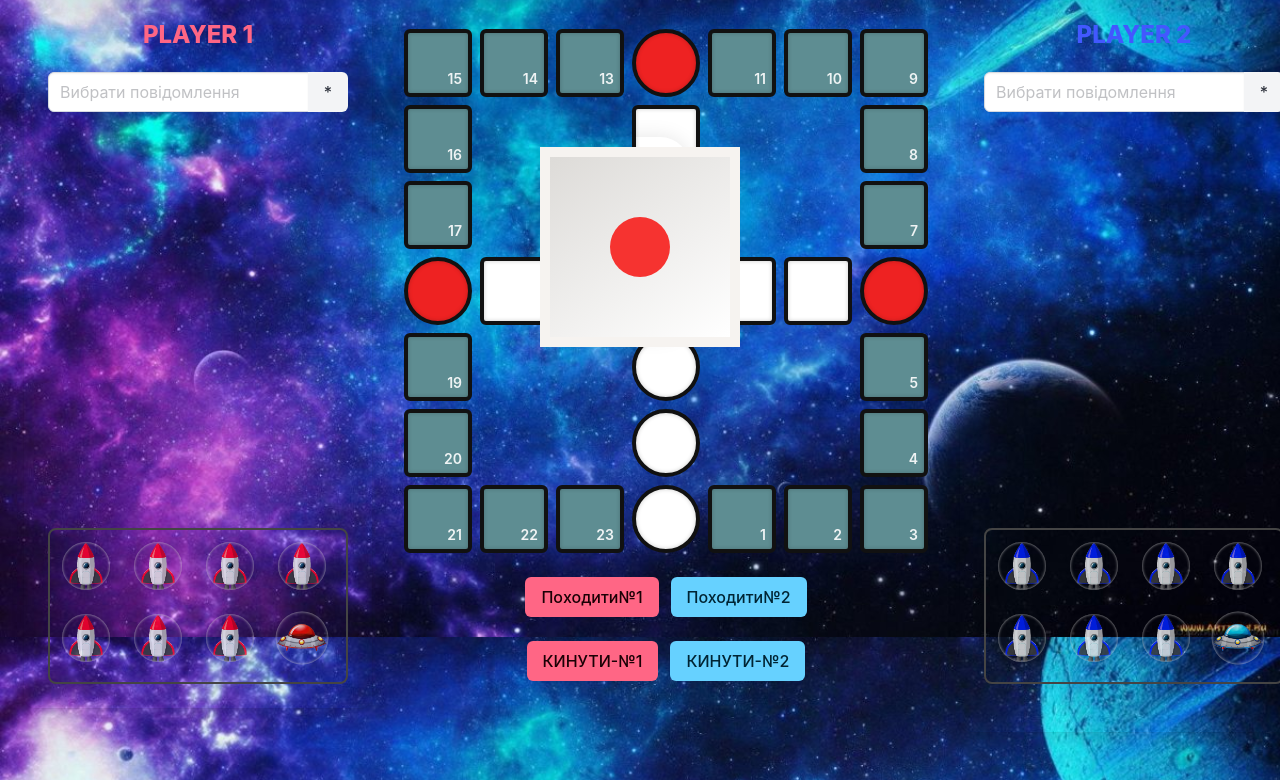
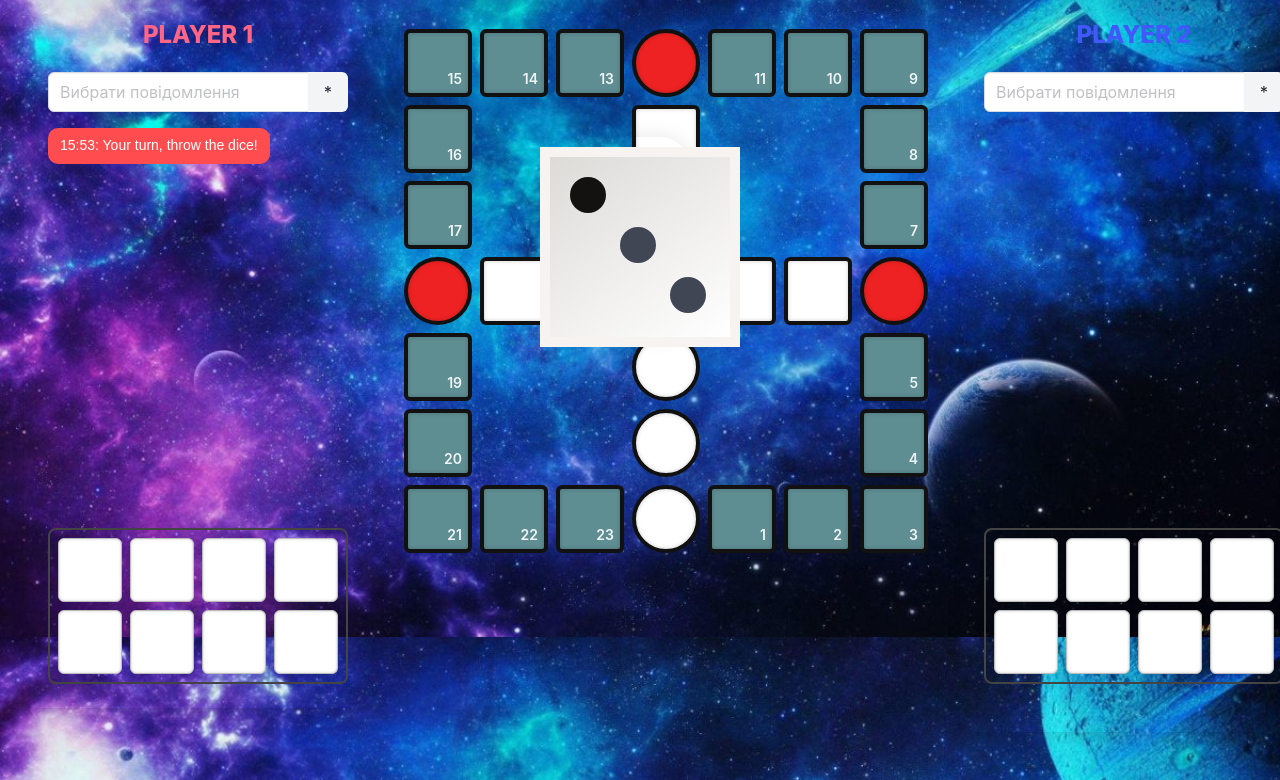
Before and after one commit to Aiiyuu/TerraAlpha, a website built with Vite: page index.html in a window 1280 px wide. Both pictures are taken after a click on the button "КИНУТИ-№1". Shown: the part 163-943 px from the top of the page. Built offline with nearby package versions, Linux system fonts and the light colour scheme.

Commit message:
now we have step buttons_

```diff
--- a/index.html
+++ b/index.html
@@ -11,7 +11,6 @@
     />
 
     <link rel="stylesheet" href="./src/styles/style.css" />
-        <link rel="stylesheet" href="./src/styles/components/buttonShip.css" />
 
   </head>
 
--- a/src/components/steps.ts
+++ b/src/components/steps.ts
@@ -1,4 +1,3 @@
-// === src/components/steps.ts ===
 type PlayerColor = 'red' | 'blue';
 
 let redBlock: HTMLElement | null = null;
@@ -13,9 +12,9 @@ export function createSteps() {
   redBlock = createStepBlock('red');
   blueBlock = createStepBlock('blue');
 
-  // червоний — зліва (перед кнопкою "Пoходити№1")
+  // червоний — ЗЛІВА від "Пoходити№1"
   redMoveBtn.parentElement?.insertBefore(redBlock, redMoveBtn);
-  // синій — справа (після кнопки "Походити№2")
+  // синій — ПРАВОРУЧ від "Походити№2"
   blueMoveBtn.parentElement?.insertBefore(blueBlock, blueMoveBtn.nextSibling);
 
   hideAllSteps();
@@ -26,24 +25,21 @@ export function hideAllSteps() {
   blueBlock?.classList.add('is-hidden');
 }
 
-export function showStepsFor(color: PlayerColor, value: number) {
+export function showStepsForValues(color: PlayerColor, values: number[]) {
   if (!redBlock || !blueBlock) return;
-  if (value < 1 || value > 6) return;
+
+  const allowed = new Set(values.filter(v => Number.isFinite(v) && v >= 1 && v <= 6));
 
   const target = color === 'red' ? redBlock : blueBlock;
   const other = color === 'red' ? blueBlock : redBlock;
 
-
   other.classList.add('is-hidden');
-
-
   target.classList.remove('is-hidden');
 
-
-  const all = target.querySelectorAll<HTMLButtonElement>('.step-btn');
-  all.forEach(btn => {
+  const allBtns = target.querySelectorAll<HTMLButtonElement>('.step-btn');
+  allBtns.forEach(btn => {
     const step = Number(btn.dataset.step);
-    if (step === value) {
+    if (allowed.has(step)) {
       btn.classList.remove('is-hidden');
       btn.disabled = false;
     } else {
@@ -62,11 +58,9 @@ function createStepBlock(color: PlayerColor) {
     const btn = document.createElement('button');
     btn.type = 'button';
     btn.textContent = String(i);
-    btn.dataset.step = String(i);                    // <= важливо!
+    btn.dataset.step = String(i);
     btn.className = `step-btn button is-${color === 'red' ? 'danger' : 'info'}`;
     btn.setAttribute('data-qa', `${color}-step-${i}`);
-
-
 
     block.appendChild(btn);
   }
--- a/src/main.ts
+++ b/src/main.ts
@@ -1,12 +1,104 @@
-import { throwDice, setupDice } from "./components/dice";
+import { throwDice, setupDice, HIDE_DICE_DELAY } from './components/dice';
+import { createPlayer, showPlayerContent, addMessage } from './components/player.ts';
+import type { Player } from './types/player.ts';
+
+import { createSteps, hideAllSteps, showStepsForValues } from './components/steps.ts';
 
 /* Wait until the initial HTML document is fully loaded and parsed,
 so we can safely select DOM elements and attach event listeners. */
-window.addEventListener("load", () => {
-  const diceBtns: Element[] = [...document.querySelectorAll(".dice-button")];
+window.addEventListener('load', () => {
+  const diceBtns: HTMLButtonElement[] = [
+    ...document.querySelectorAll<HTMLButtonElement>('.dice-button'),
+  ];
 
-  // Create Dice object when the page is loaded
   setupDice();
+  createSteps();
+  hideAllSteps();
 
-  diceBtns.forEach((btn) => btn.addEventListener("click", throwDice));
+  const [updatePlayer1, getPlayer1] = createPlayer('player1', 'player1');
+  const [updatePlayer2, getPlayer2] = createPlayer('player2', 'player2');
+
+  let player1: Player = getPlayer1();
+  let player2: Player = getPlayer2();
+
+  player1 = updatePlayer1({ itsTurn: true });
+  showPlayerContent(player1.id);
+  addMessage(player1.id, 'Your turn, throw the dice!');
+
+  const getColorById = (playerId: string): 'red' | 'blue' =>
+    playerId === 'player1' ? 'red' : 'blue';
+
+  const getPlayerByColor = (color: 'red' | 'blue'): Player =>
+    color === 'red' ? player1 : player2;
+
+  const uniqueSteps = (arr: number[]) =>
+    Array.from(
+      new Set(arr.filter((n) => Number.isFinite(n) && n >= 1 && n <= 6)),
+    );
+
+  function manageDice() {
+    const roller = player1.itsTurn ? player1 : player2;
+    const rollerColor: 'red' | 'blue' = getColorById(roller.id);
+
+    const randomNumber = Math.floor(Math.random() * 6) + 1;
+    const steps = randomNumber === 6 ? 5 : randomNumber;
+
+    showPlayerContent('none');
+    hideAllSteps();
+    throwDice(randomNumber);
+
+    const nextDiceHistory = [...roller.diceHistory, steps];
+    const nextDiceStreak = [...roller.diceStreak, steps];
+
+    if (roller.id === 'player1') {
+      player1 = updatePlayer1({
+        diceHistory: nextDiceHistory,
+        diceStreak: nextDiceStreak,
+      });
+    } else {
+      player2 = updatePlayer2({
+        diceHistory: nextDiceHistory,
+        diceStreak: nextDiceStreak,
+      });
+    }
+
+    setTimeout(() => {
+
+      const rollerNow = getPlayerByColor(rollerColor);
+
+      const allowed = uniqueSteps(rollerNow.diceStreak);
+      showStepsForValues(rollerColor, allowed);
+
+      const sum = rollerNow.diceStreak.slice().reverse().join(' + ');
+
+      if (randomNumber === 6) {
+
+        showPlayerContent(rollerNow.id);
+        addMessage(
+          rollerNow.id,
+          `You rolled a ${randomNumber}! You got ${sum} steps, and you got a bonus throw!`,
+        );
+        return;
+      }
+
+      addMessage(
+        rollerNow.id,
+        `You rolled a ${randomNumber}! Now you have ${sum} steps`,
+      );
+
+      if (player1.itsTurn) {
+        player1 = updatePlayer1({ itsTurn: false });
+        player2 = updatePlayer2({ itsTurn: true });
+      } else {
+        player1 = updatePlayer1({ itsTurn: true });
+        player2 = updatePlayer2({ itsTurn: false });
+      }
+
+      const activePlayer = player1.itsTurn ? player1 : player2;
+      showPlayerContent(activePlayer.id);
+      addMessage(activePlayer.id, 'Your turn, throw the dice!');
+    }, HIDE_DICE_DELAY);
+  }
+
+  diceBtns.forEach((btn) => btn.addEventListener('click', manageDice));
 });
--- a/src/styles/components/buttonShip.css
+++ /dev/null
@@ -1,53 +0,0 @@
-
-.hand-grid .cell-btn {
-  width: 48px;
-  height: 48px;
-  border: none;
-  border-radius: 50%;
-  background: none;
-  background-size: contain;
-  background-position: center;
-  background-repeat: no-repeat;
-  cursor: pointer;
-  margin: 4px;
-  transition: transform 0.15s ease, opacity 0.15s ease;
-  opacity: 0.85;
-}
-
-.hand-grid .cell-btn:hover,
-.hand-grid .cell-btn:focus {
-  transform: scale(1.1);
-  opacity: 1;
-  outline: none;
-}
-
-#player1 .hand-grid [data-qa$='cell-1'],
-#player1 .hand-grid [data-qa$='cell-2'],
-#player1 .hand-grid [data-qa$='cell-3'],
-#player1 .hand-grid [data-qa$='cell-4'],
-#player1 .hand-grid [data-qa$='cell-5'],
-#player1 .hand-grid [data-qa$='cell-6'],
-#player1 .hand-grid [data-qa$='cell-7'] {
-  background-image: url('/src/assets/images/ShipR.png'); /* червоний корабель */
-}
-
-#player1 .hand-grid [data-qa$='cell-8'] {
-  background-image: url('/src/assets/images/main_shipR.png'); /* головний червоний */
-  transform: scale(1.1);
-}
-
-/* === PLAYER 2 — сині кораблі === */
-#player2 .hand-grid [data-qa$='cell-1'],
-#player2 .hand-grid [data-qa$='cell-2'],
-#player2 .hand-grid [data-qa$='cell-3'],
-#player2 .hand-grid [data-qa$='cell-4'],
-#player2 .hand-grid [data-qa$='cell-5'],
-#player2 .hand-grid [data-qa$='cell-6'],
-#player2 .hand-grid [data-qa$='cell-7'] {
-  background-image: url('/src/assets/images/ShipB.png'); /* синій корабель */
-}
-
-#player2 .hand-grid [data-qa$='cell-8'] {
-  background-image: url('/src/assets/images/main_shipB.png'); /* головний синій */
-  transform: scale(1.1);
-}
```
